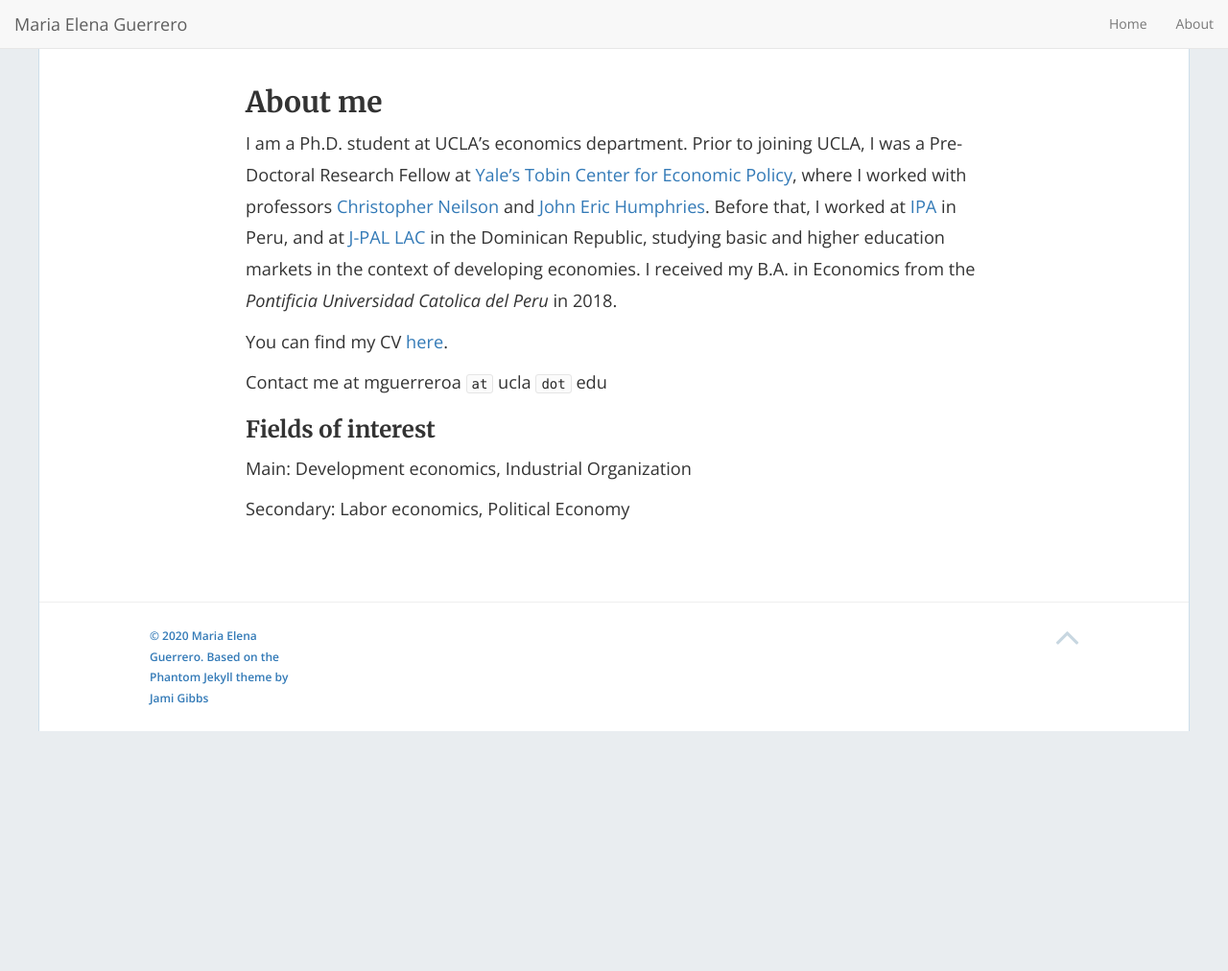
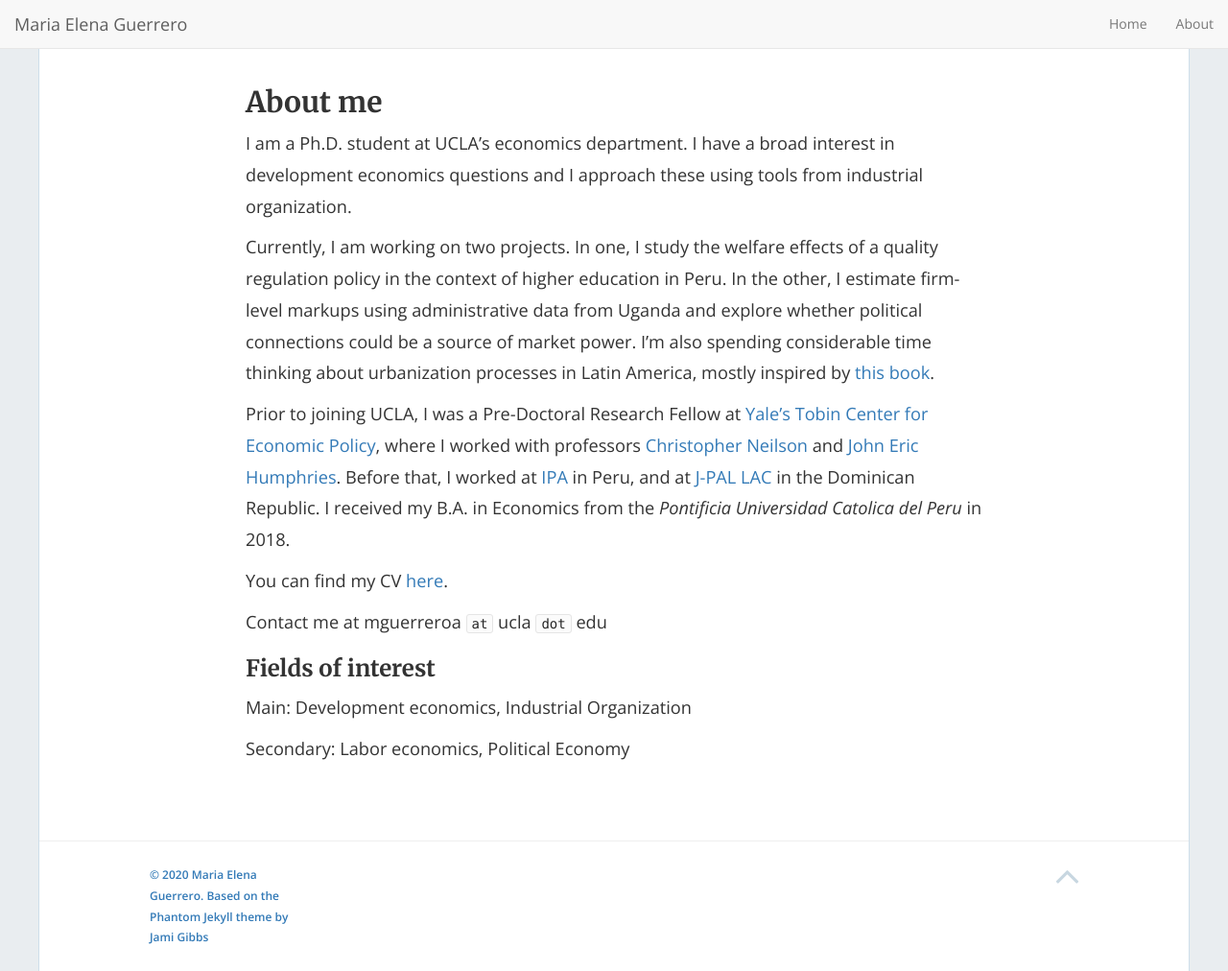
Before and after one commit to mariaelenaguer/mariaelenaguer.github.io, a Jekyll site: the page built from about.md, in a window 1280 px wide and 1012 px high. Shown: the whole window at 96% size. Built offline with Jekyll 4.4.1, drawn with Linux system fonts in a browser that asks for light colours; nearby versions of some CDN libraries.

Commit message:
Update about.md

```diff
--- a/about.md
+++ b/about.md
@@ -5,7 +5,11 @@ permalink: /about/
 ---
 ## About me
 
-I am a Ph.D. student at UCLA's economics department. Prior to joining UCLA, I was a Pre-Doctoral Research Fellow at [Yale’s Tobin Center for Economic Policy](https://tobin.yale.edu/), where I worked with professors [Christopher Neilson](https://christopherneilson.github.io/) and [John Eric Humphries](http://johnerichumphries.com/). Before that, I worked at [IPA](http://www.poverty-action.org/study/information-about-returns-post-primary-education-peru) in Peru, and at [J-PAL LAC](https://www.povertyactionlab.org/latin-america-caribbean) in the Dominican Republic, studying basic and higher education markets in the context of developing economies. I received my B.A. in Economics from the _Pontificia Universidad Catolica del Peru_ in 2018.
+I am a Ph.D. student at UCLA's economics department. I have a broad interest in development economics questions and I approach these using tools from industrial organization.
+
+Currently, I am working on two projects. In one, I study the welfare effects of a quality regulation policy in the context of higher education in Peru. In the other, I estimate firm-level markups using administrative data from Uganda and explore whether political connections could be a source of market power. I'm also spending considerable time thinking about urbanization processes in Latin America, mostly inspired by [this book](https://www.alishaholland.com/book/).
+
+Prior to joining UCLA, I was a Pre-Doctoral Research Fellow at [Yale’s Tobin Center for Economic Policy](https://tobin.yale.edu/), where I worked with professors [Christopher Neilson](https://christopherneilson.github.io/) and [John Eric Humphries](http://johnerichumphries.com/). Before that, I worked at [IPA](http://www.poverty-action.org/study/information-about-returns-post-primary-education-peru) in Peru, and at [J-PAL LAC](https://www.povertyactionlab.org/latin-america-caribbean) in the Dominican Republic. I received my B.A. in Economics from the _Pontificia Universidad Catolica del Peru_ in 2018.
 
 You can find my CV [here](CV_meg_2024.pdf).
 
```
